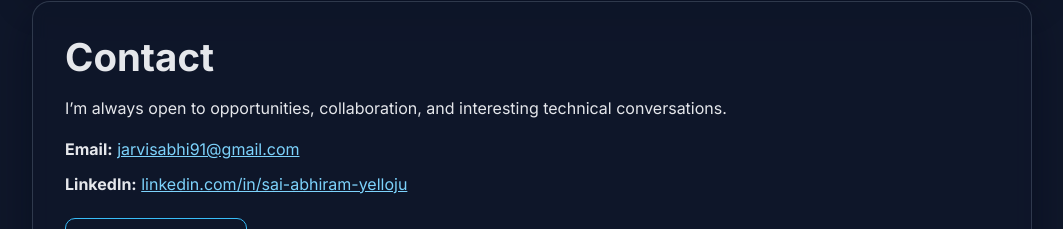
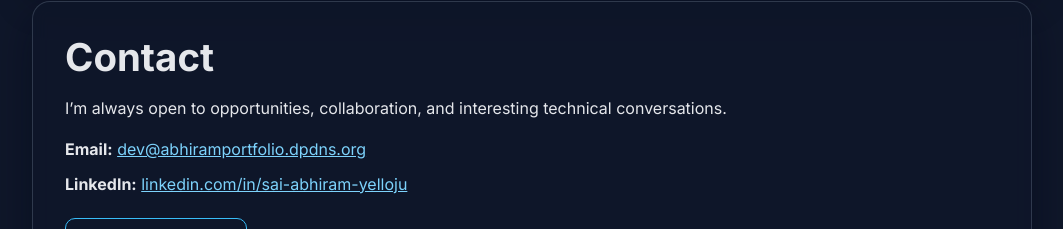
Before and after one commit to saiabhiramyelloju/portfolio-website, a plain HTML site: page public/index.html in a window 1280 px wide. Shown: the part 992-1221 px from the top of the page, without its empty margins (108-1171 px from the left). Drawn offline with Linux system fonts and the light colour scheme.

Commit message:
Update email contact in index.html

```diff
--- a/public/index.html
+++ b/public/index.html
@@ -55,7 +55,7 @@
                 I’m always open to opportunities, collaboration, and interesting technical conversations.
             </p>
             <ul class="contact-list">
-                <li><strong>Email:</strong> <a href="mailto:jarvisabhi91@gmail.com">jarvisabhi91@gmail.com</a></li>
+                <li><strong>Email:</strong> <a href="mailto:jarvisabhi91@gmail.com">dev@abhiramportfolio.dpdns.org</a></li>
                 <li><strong>LinkedIn:</strong> <a href="https://linkedin.com/in/sai-abhiram-yelloju" target="_blank" rel="noopener noreferrer">linkedin.com/in/sai-abhiram-yelloju</a></li>
             </ul>
             <a class="button button-secondary" href="https://wa.me/919700181520" target="_blank" rel="noopener noreferrer">Chat on WhatsApp</a>
```
